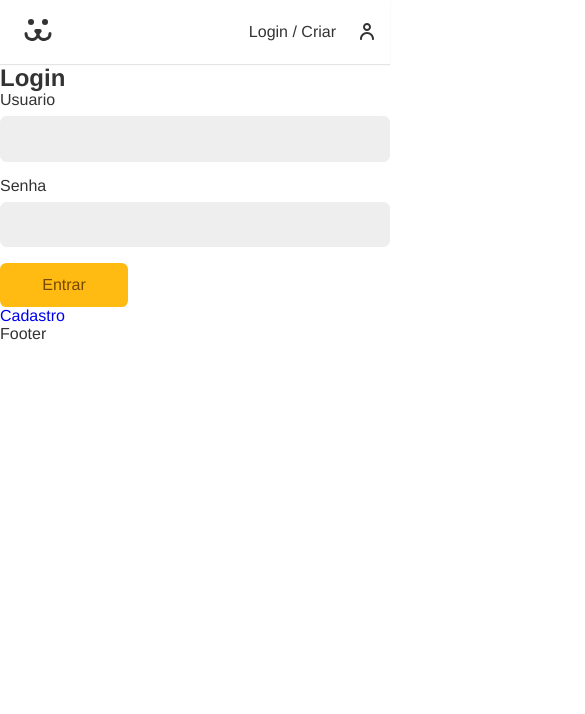
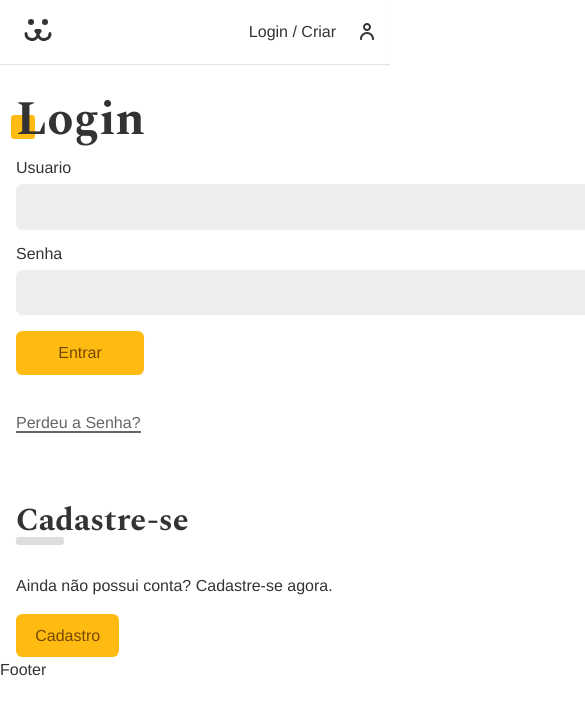
Before and after one commit to MacielDouglas/petsApp, a React (Vite) app: page /login in a window 390 px wide. Shown: the top 714 px of the page, 585 px wide, since content can reach past the window. Built offline with nearby package versions, Linux system fonts and the light colour scheme; the HTML template or start-up script is replaced by a standard one.

Commit message:
Feito página inicial, login com css responsivo

```diff
--- a/src/App.css
+++ b/src/App.css
@@ -1,3 +1,4 @@
+@import url('https://fonts.googleapis.com/css2?family=Spectral:wght@700&display=swap');
 /* Reset geral das paginas */
 * {
   box-sizing: border-box;
@@ -9,7 +10,7 @@
   margin: 0px;
   color: #333;
   --type-first: Helvetica, Arial, sans-serif;
-  --type-second: 'Spectral', Georgia;
+  --type-second: 'Spectral', georgia;
   font-family: var(--type-first);
 }
 
@@ -38,6 +39,7 @@
 
 a {
   text-decoration: none;
+  color: #333;
 }
 
 /* Fim do reset Geral */
@@ -48,3 +50,38 @@
   padding: 0 1rem;
   margin: 0 auto;
 }
+
+.title {
+  font-family: var(--type-second);
+  line-height:1;
+  font-size: 3rem;
+  margin: 1rem 0;
+  position: relative;
+  z-index: 1;
+}
+
+.title::after {
+  content: '';
+  display: block;
+  width: 1.5rem;
+  height: 1.5rem;
+  background: #fb1;
+  position: absolute;
+  bottom: 5px;
+  left: -5px;
+  border-radius: 0.2rem;
+  z-index: -1;
+}
+
+.animeLeft {
+  opacity: 0;
+  transform: translateX(-20%);
+  animation: animeLeft .3s forwards;
+}
+
+@keyframes animeLeft {
+  to {
+    opacity: 1;
+    transform: initial;
+  }
+}
--- /dev/null
+++ b/src/Components/Helper/Error.jsx
@@ -0,0 +1,8 @@
+import React from 'react';
+
+const Error = ({ error }) => {
+  if (!error) return null;
+  return <p style={{ color: '#f31', margin: '1rem 0' }}>{error}</p>;
+};
+
+export default Error;
--- a/src/Components/Login/Login.jsx
+++ b/src/Components/Login/Login.jsx
@@ -5,13 +5,15 @@
 import LoginPasswordLost from './LoginPasswordLost';
 import LoginPasswordReset from './LoginPasswordReset';
 import { UserContext } from '../../UserContext';
+import styles from './Login.module.css';
 
 const Login = () => {
   const { login } = React.useContext(UserContext);
 
   if (login === true) return <Navigate to="/conta" />;
   return (
-    <div>
+    <section className={styles.login}>
+      <div className={styles.forms}>
         <Routes>
           <Route path="/" element={<LoginForm />} />
           <Route path="criar" element={<LoginCreate />} />
@@ -19,6 +21,7 @@
           <Route path="resetar" element={<LoginPasswordReset />} />
         </Routes>
       </div>
+    </section>
   );
 };
 
--- /dev/null
+++ b/src/Components/Login/Login.module.css
@@ -0,0 +1,30 @@
+.login {
+  display: grid;
+  grid-template-columns: 1fr 1fr;
+  min-width: 100vh;
+  gap: 2rem;
+}
+
+.login::before {
+  display: block;
+  content: "";
+  background: url('../../Assets/login.jpg') no-repeat center;
+  background-size: cover;
+}
+
+.forms {
+  max-width: 30rem;
+  padding: 1rem;
+}
+
+@media (max-width: 40rem) {
+  .login {
+    grid-template-columns: 1fr;
+  }
+  .login::before{
+    display: none;
+  }
+  .forms {
+    max-width: 100%;
+  }
+}
--- a/src/Components/Login/LoginForm.jsx
+++ b/src/Components/Login/LoginForm.jsx
@@ -4,6 +4,9 @@
 import Button from '../Forms/Button';
 import useForm from '../../Hooks/UseForm';
 import { UserContext } from '../../UserContext';
+import Error from '../Helper/Error';
+import styles from './LoginForm.module.css';
+import stylesBtn from '../Forms/Button.module.css';
 
 const LoginForm = () => {
   const username = useForm();
@@ -20,9 +23,9 @@
   }
 
   return (
-    <section>
-      <h1>Login</h1>
-      <form action="" onSubmit={handleSubmit}>
+    <section className="animeLeft">
+      <h1 className="title">Login</h1>
+      <form className={styles.form} onSubmit={handleSubmit}>
         <Input label="Usuario" type="text" name="username" {...username} />
         <Input label="Senha" type="password" name="password" {...password} />
         {loading ? (
@@ -30,10 +33,19 @@
         ) : (
           <Button>Entrar</Button>
         )}
-
-        {error && <p>{error}</p>}
+        <Error error={error} />
+        {/* {error && <p>{error}</p>} */}
       </form>
-      <Link to="/login/criar">Cadastro</Link>
+      <Link className={styles.perdeu} to="/login/perdeu">
+        Perdeu a Senha?
+      </Link>
+      <div className={styles.cadastro}>
+        <h2 className={styles.subtitle}>Cadastre-se</h2>
+        <p>Ainda não possui conta? Cadastre-se agora.</p>
+        <Link className={stylesBtn.button} to="/login/criar">
+          Cadastro
+        </Link>
+      </div>
     </section>
   );
 };
--- /dev/null
+++ b/src/Components/Login/LoginForm.module.css
@@ -0,0 +1,43 @@
+.form {
+  margin-bottom: 2rem;
+}
+
+.perdeu {
+  display: inline-block;
+  color: #666;
+  padding: .5rem 0;
+  line-height: 1;
+
+}
+
+.perdeu::after{
+  content: '';
+  height: 2px;
+  width: 100%;
+  background: currentColor;
+  display: block;
+}
+
+.cadastro {
+  margin-top: 4rem;
+
+}
+.cadastro p {
+  margin-top: 2rem;
+  margin-bottom: 2rem;
+}
+
+.subtitle {
+  font-family: var(--type-second);
+  line-height: 1;
+  font-size: 2rem;
+}
+
+.subtitle::after {
+  content: '';
+  display: block;
+  background: #ddd;
+  height: .5rem;
+  width: 3rem;
+  border-radius: .2rem;
+}
```
Lines whose indentation alone changed are shown as unchanged.
